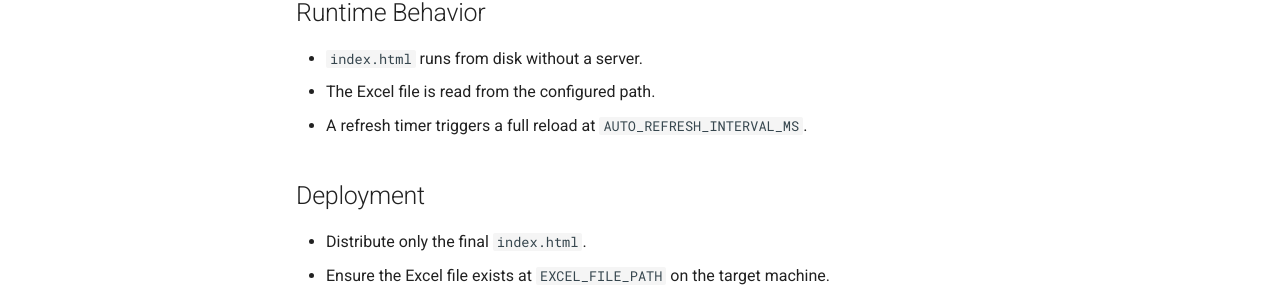
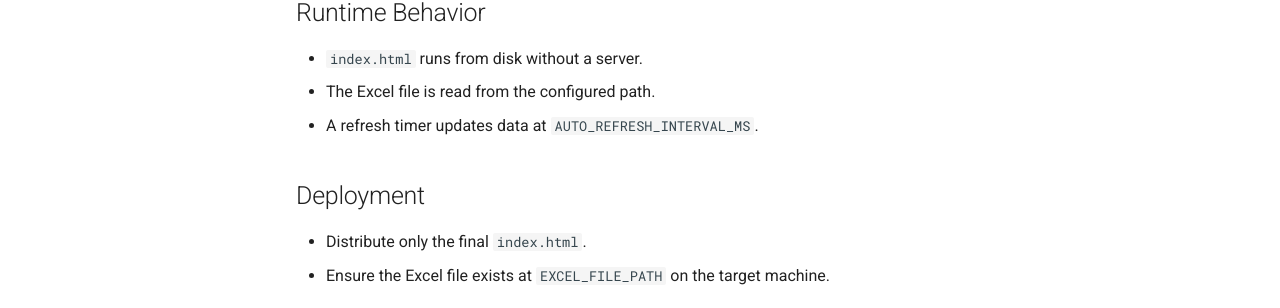
Before and after one commit to shari-ar/ProdSight, an MkDocs documentation site: the page built from docs/build-and-run.md, in a window 1280 px wide and 900 px high, scrolled down 501 px. Shown: the part 501-809 px from the top of the window. Built offline with MkDocs 1.6.1 and Material for MkDocs 9.7.7, drawn with Linux system fonts in a browser that asks for light colours; comment, search, counter and statistics services are not loaded.

Commit message:
Update build-and-run.md

```diff
--- a/docs/build-and-run.md
+++ b/docs/build-and-run.md
@@ -28,7 +28,7 @@ These versions are fixed and **must not be modified**:
 
 - `index.html` runs from disk without a server.
 - The Excel file is read from the configured path.
-- A refresh timer triggers a full reload at `AUTO_REFRESH_INTERVAL_MS`.
+- A refresh timer updates data at `AUTO_REFRESH_INTERVAL_MS`.
 
 ## Deployment
 
```
